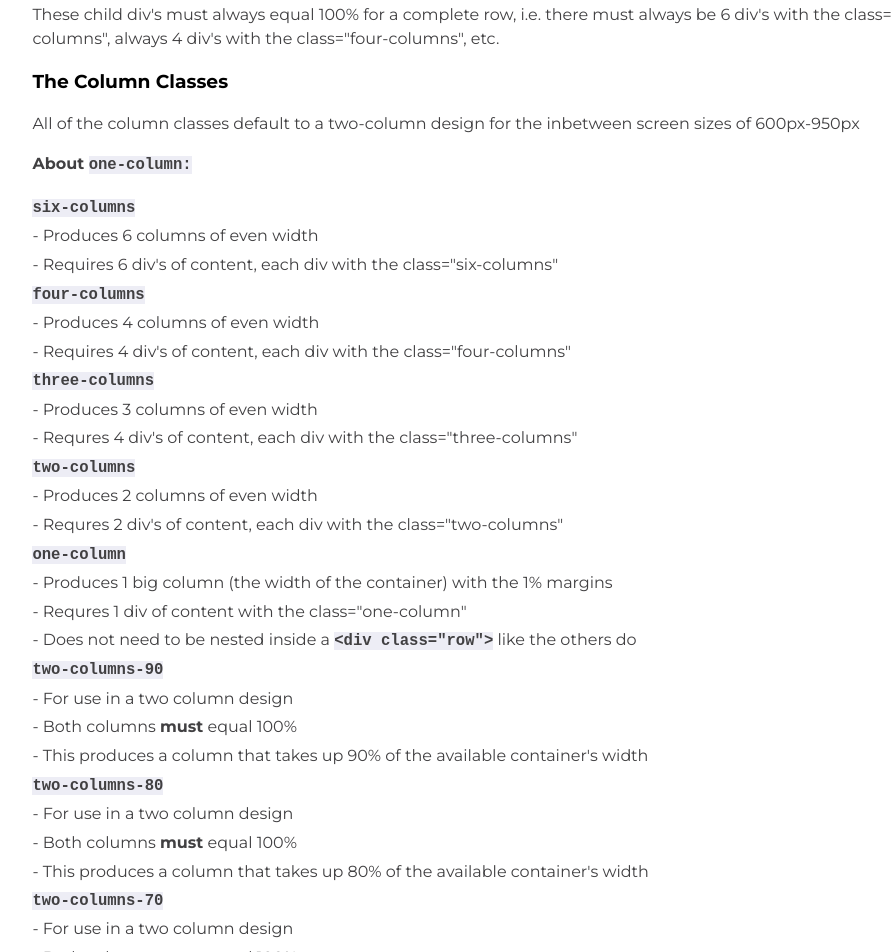
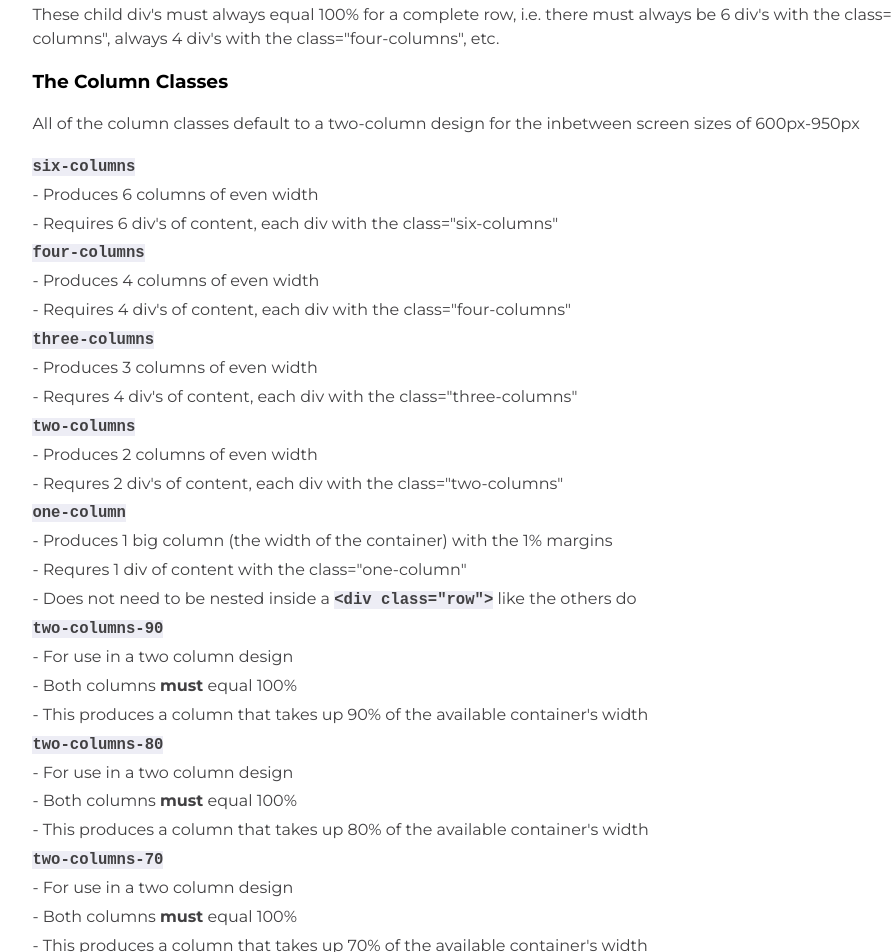
Before and after one commit to c-uliano/c-uliano.github.io, a plain HTML site: page index.html in a window 1280 px wide. Shown: the part 782-1734 px from the top of the page, without its empty margins (147-1038 px from the left). Drawn offline with nearby package versions, Linux system fonts and the light colour scheme; some packages are replaced by stand-ins of ours; a script that the page names is missing.

Commit message:
Update index.html

```diff
--- a/index.html
+++ b/index.html
@@ -34,14 +34,12 @@
 			</ul>
 			<div class="one-column">
 				<h1 class="text-center">Components Of The Framework</h1>
-
 				<h2>The Grid</h2>
 				<h3>The Row Class</h3>
 				<p>The "row" div is the outer div. Inside the "row" you can put as many numbered column div's filled with content as you want.</p>
 				<p>These child div's  must always equal 100% for a complete row, i.e. there must always be 6 div's with the class="six-columns", always 4 div's with the class="four-columns", etc.</p>
 				<h3>The Column Classes</h3>
 				<p>All of the column classes default to a two-column design for the inbetween screen sizes of 600px-950px</p>
-				<p><b>About <code>one-column:</code></b> </p>
 				<dl>
 					<dt><code>six-columns</code></dt>
 					<dd>Produces 6 columns of even width</dd>
```
